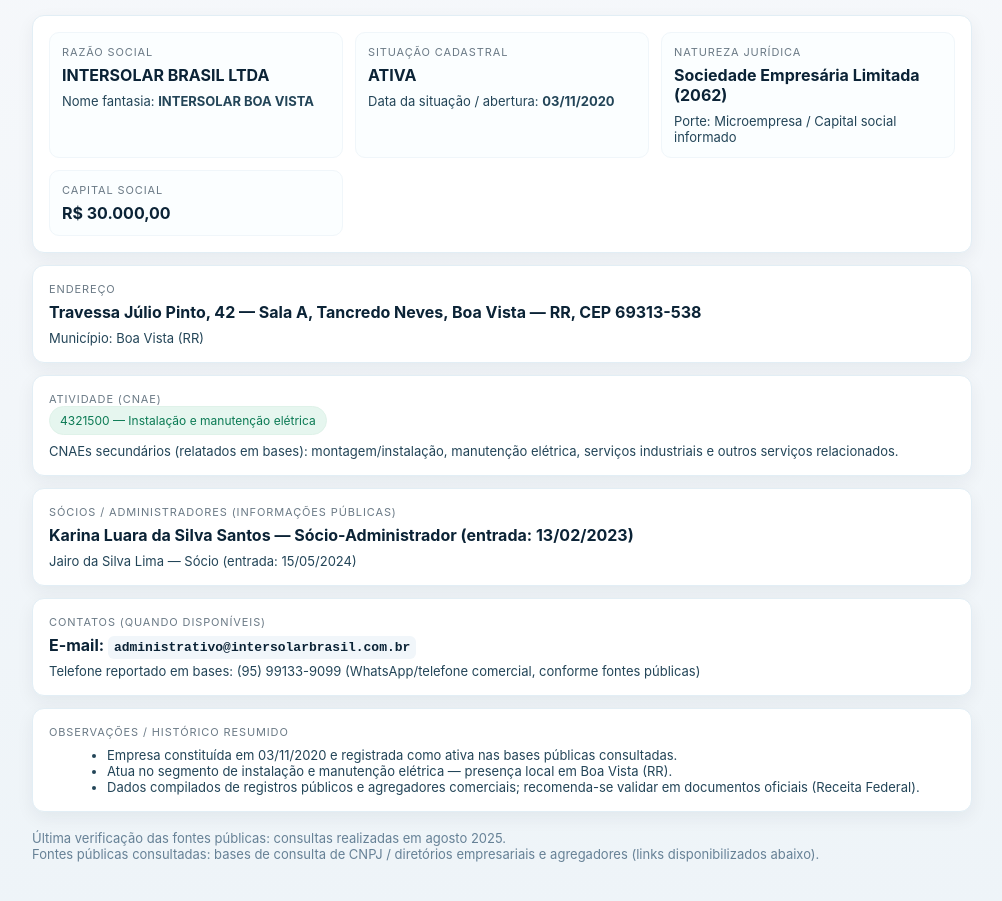
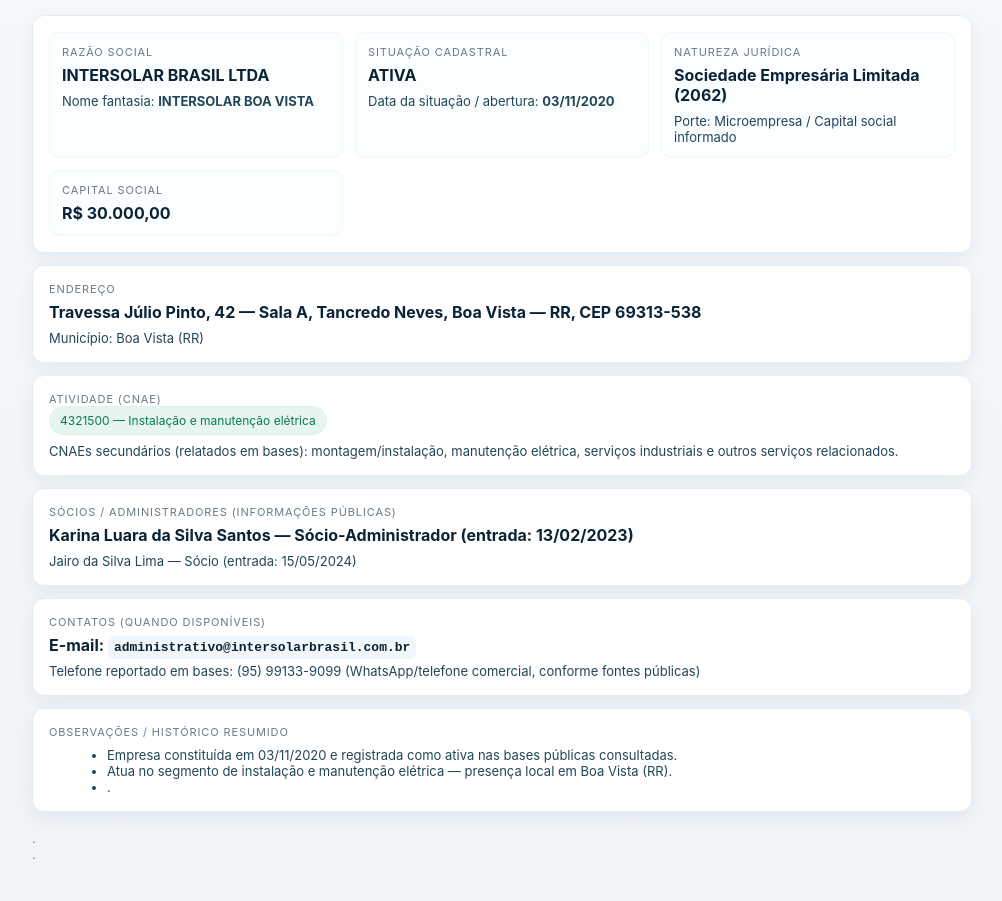
Before and after one commit to projetosintersolarbr/digital-servicos-solar, a plain HTML site: page index.html in a window 1280 px wide. Shown: the part 97-998 px from the top of the page, without its empty margins (138-1140 px from the left). Drawn offline with Linux system fonts and the light colour scheme.

Commit message:
Update index.html

```diff
--- a/index.html
+++ b/index.html
@@ -90,13 +90,13 @@
       <ul class="small" style="margin:8px 0 0 18px;color:#234558">
         <li>Empresa constituída em 03/11/2020 e registrada como ativa nas bases públicas consultadas.</li>
         <li>Atua no segmento de instalação e manutenção elétrica — presença local em Boa Vista (RR).</li>
-        <li>Dados compilados de registros públicos e agregadores comerciais; recomenda-se validar em documentos oficiais (Receita Federal).</li>
+        <li>.</li>
       </ul>
     </section>
 
     <footer>
-      <div>Última verificação das fontes públicas: consultas realizadas em agosto 2025.</div>
-      <div>Fontes públicas consultadas: bases de consulta de CNPJ / diretórios empresariais e agregadores (links disponibilizados abaixo).</div>
+      <div>.</div>
+      <div>.</div>
     </footer>
   </div>
 </body>
```
